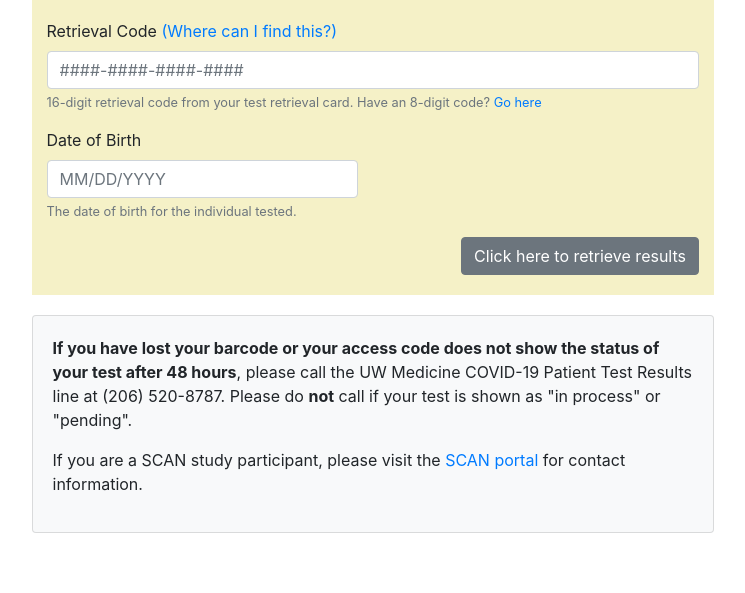
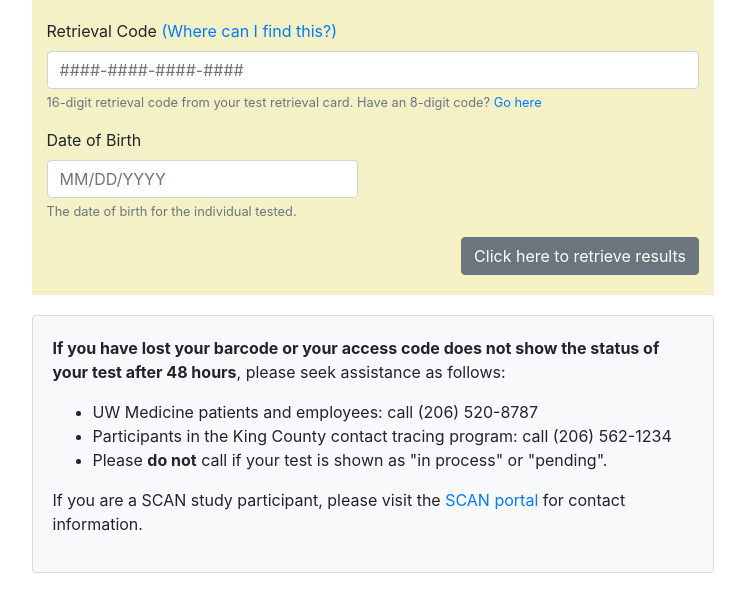
Before and after one commit to kamaal44/securelink, a Flask app: page / in a window 1280 px wide. Shown: the part 440-1033 px from the top of the page, without its empty margins (196-941 px from the left). Before the commit the page ends 973 px from the top, so only its background shows below. Run offline with Flask 2, Linux system fonts and the light colour scheme; some libraries are stand-ins or nearby versions.

Commit message:
refer to "followup_if_error.html" for contact info

```diff
--- /dev/null
+++ b/app/templates/followup_if_error.html
@@ -0,0 +1,7 @@
+<ul>
+  <li>UW Medicine patients and employees: call (206) 520-8787</li>
+  <li>Participants in the King County contact tracing program: call
+  (206) 562-1234</li>
+  <li>Please <strong>do not</strong> call if your test is shown as "in
+  process" or "pending".</li>
+</ul>
--- a/app/templates/index.html
+++ b/app/templates/index.html
@@ -53,10 +53,17 @@
           <div class='row'>
             <div class='col-lg-10'>
               <div class='card card-body bg-light'>
-                <p><span class='font-weight-bold'>If you have lost your barcode or your access code does not show the status of your test after 48 hours</span>, please call the UW Medicine COVID-19 Patient Test Results line at (206) 520-8787. Please do <b>not</b> call if your test is shown as "in process" or "pending".
-                </p><p>If you are a SCAN study participant, please visit the <a href='/scan'>SCAN portal</a> for contact information.</p>
+                <p><strong>If you have lost your barcode or your
+                    access code does not show the status of your test
+                    after 48 hours</strong>, please seek assistance as
+                    follows:
+		</p>
+
+		{% include "followup_if_error.html" %}
+
+                <p>If you are a SCAN study participant, please visit the <a href='/scan'>SCAN portal</a> for contact information.</p>
+              </div>
             </div>
-          </div>
         <script>
         $(document).ready(
           $("#showexample").click(function () {
--- a/app/templates/results.html
+++ b/app/templates/results.html
@@ -180,7 +180,9 @@
             </ul>
           </p>
           <h4 class="alert-heading">Whom should I contact if I think there is an error?</h4>
-          <p><span class='font-weight-bold'>If you have lost your barcode or your access code does not show the status of your test after 48 hours</span>, please call the UW Medicine COVID-19 Patient Test Results line at (206) 520-8787. Please do <b>not</b> call if your test is shown as "in process" or "pending".</p>
+
+	  {% include "followup_if_error.html" %}
+
         {% endif %}
 
       </div>
```
